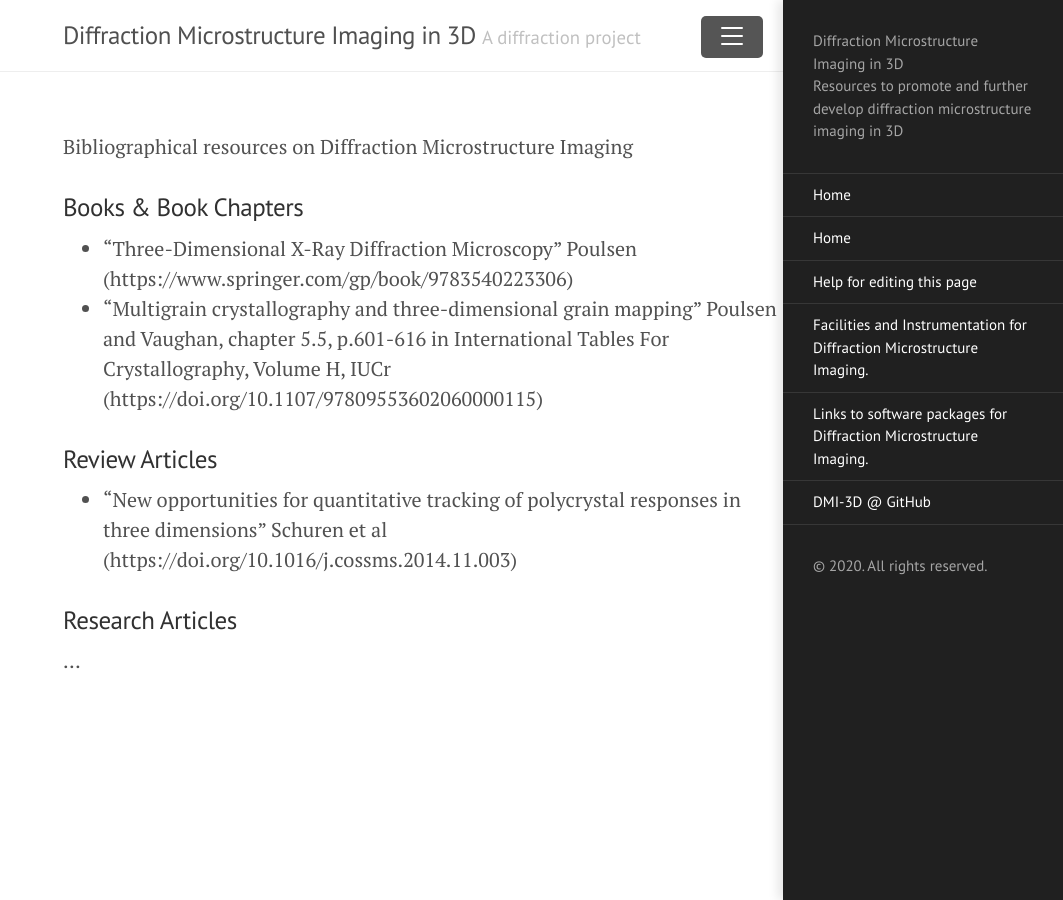
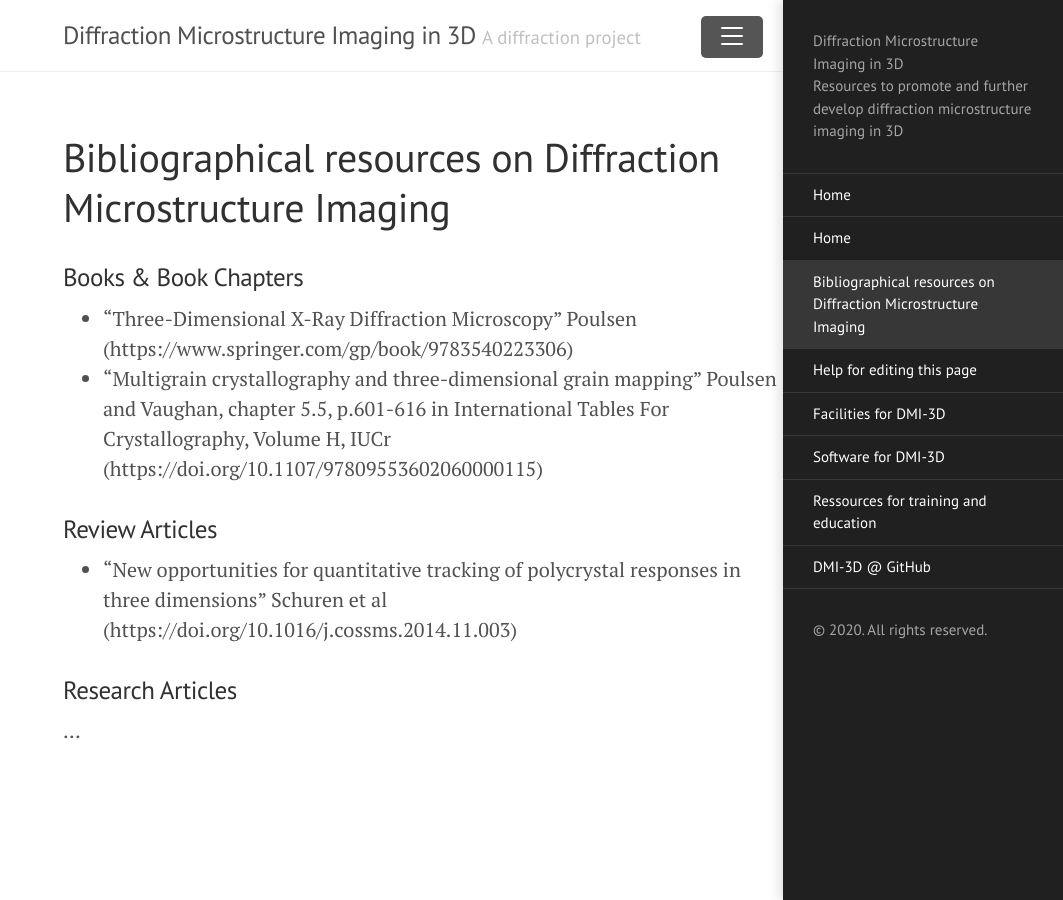
Before and after one commit to dmi-3D/dmi-3D.github.io, a Jekyll site: the page built from biblio.md, in a window 1280 px wide. Shown: the whole page, without its empty margins (217-1280 px from the left). Built offline with Jekyll 4.4.1, drawn with Linux system fonts in a browser that asks for light colours; our own code applies the rules of GitHub Pages for plain Markdown files.

Commit message:
Title and navigation on all pages

```diff
--- a/facilities.md
+++ b/facilities.md
@@ -1,3 +1,9 @@
+---
+layout: page
+title: Facilities for DMI-3D
+---
+
+
 # Facilities and Instrumentation for Diffraction Microstructure Imaging.
 This is a non-comprehensive list of beamlines where it is possible to do these types of experiment.
 
--- a/software.md
+++ b/software.md
@@ -1,3 +1,7 @@
+---
+layout: page
+title: Software for DMI-3D
+---
 
 # Links to software packages for Diffraction Microstructure Imaging.
 
--- a/training.md
+++ b/training.md
@@ -1 +1,7 @@
+---
+layout: page
+title: Ressources for training and education
+---
+
+
 Resources on training and education
```
Also changed, not shown: biblio.md (+4 -1 lines), code_standards.md (+5 -0 lines), physical_standards.md (+6 -0 lines).
